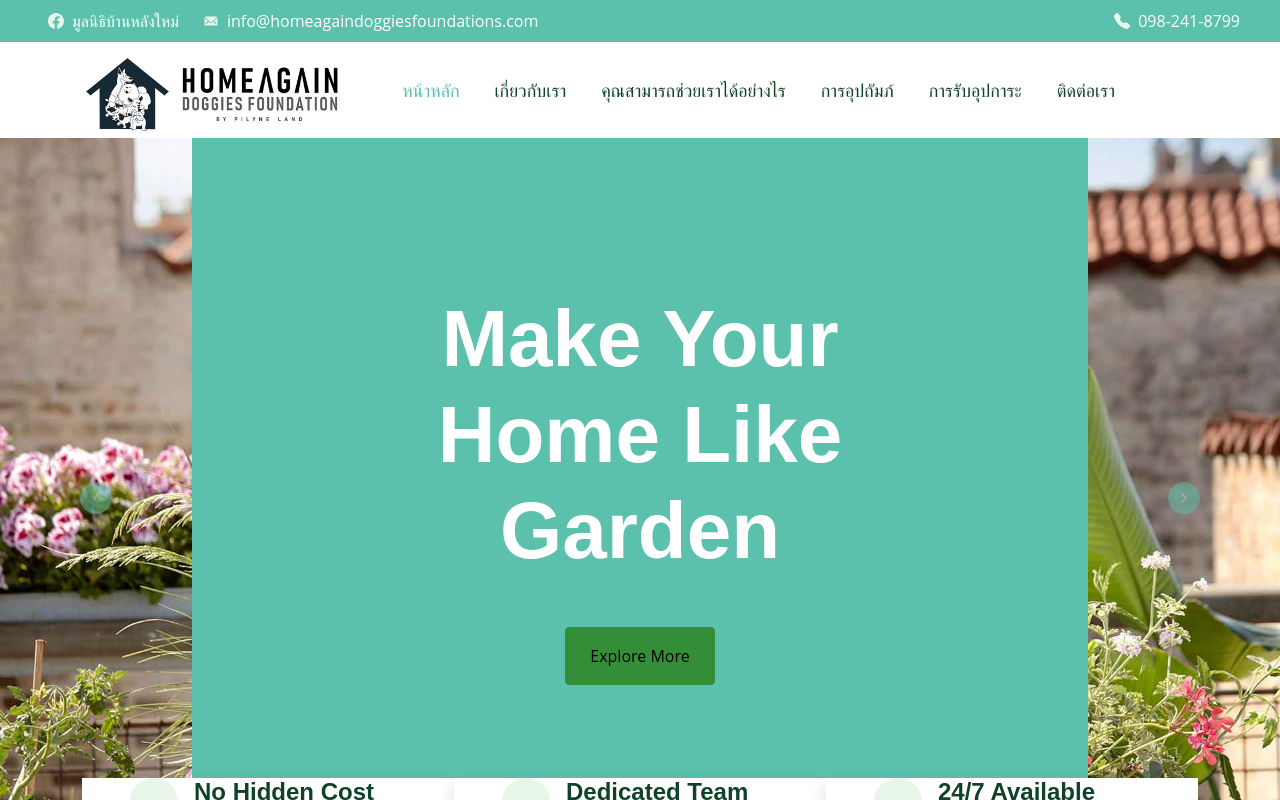
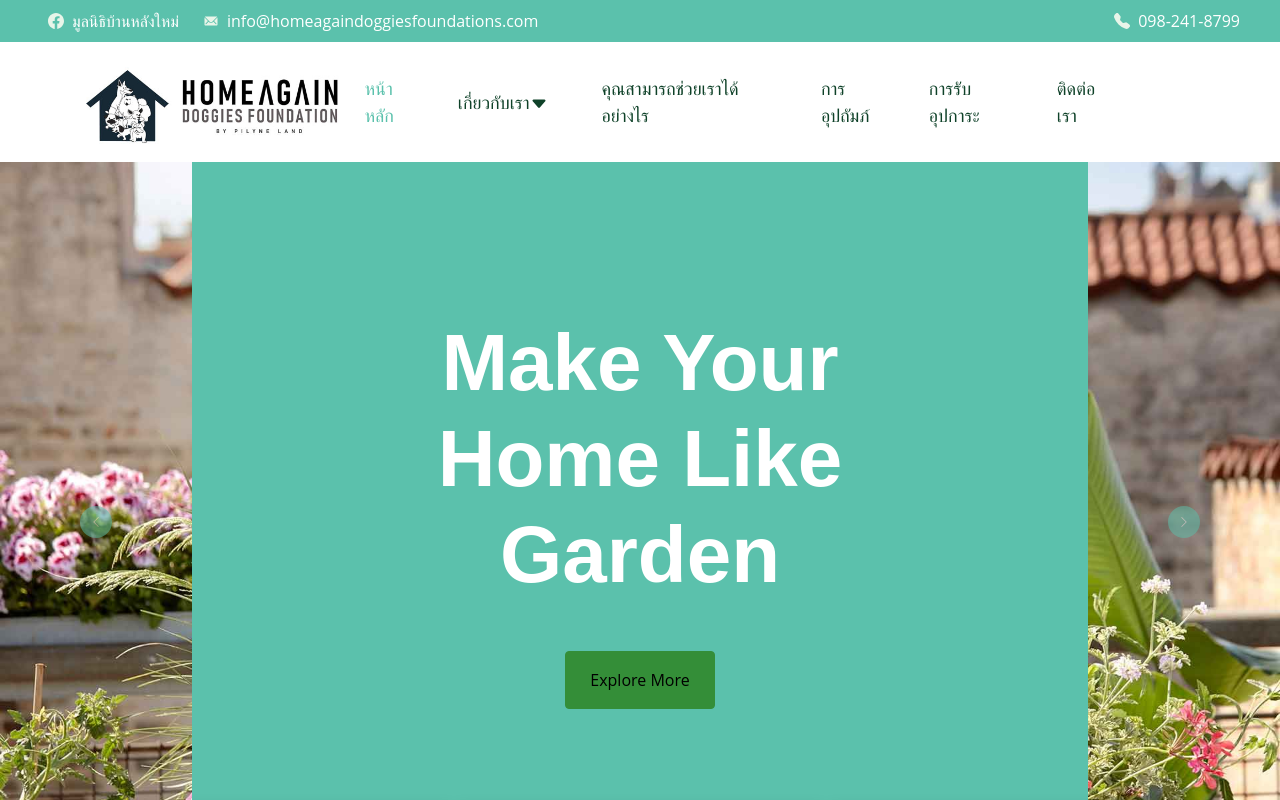
Before and after one commit to MEE-POONG/Homeagain, a Next.js app: page / in a window 1280 px wide. Shown: the top 800 px of the page. Built offline with nearby package versions, Linux system fonts and the light colour scheme.

Commit message:
theme-update

```diff
--- a/components/NavigationBar.tsx
+++ b/components/NavigationBar.tsx
@@ -1,7 +1,8 @@
 import Link from 'next/link';
 import React, { useEffect, useState } from "react";
 import { useRouter } from "next/router";
-import { Navbar, Container, Nav, Button } from 'react-bootstrap';
+import { Navbar, Container, Nav, Button, Dropdown } from 'react-bootstrap';
+import { BsFillCaretDownFill } from 'react-icons/bs';
 
 export default function NavigationBar(): JSX.Element {
   const { asPath } = useRouter();
@@ -20,12 +21,17 @@ export default function NavigationBar(): JSX.Element {
       setNavbarTop(false);
     }
   };
+
+  const [checkClickPath, setCheckClickPath] = useState("/");
+  useEffect(() => {
+    setCheckClickPath(asPath);
+  }, [asPath]);
   return (
     <div id="sticky-wrapper" className="sticky-wrapper" >
       <Navbar expand="lg" className={navbarTop ? 'fixed-top' : ''}>
         <Container>
           <Navbar.Brand href="/">
-            <img  src="/images/banner.jpg" height={80}   alt="" />
+            <img src="/images/banner.jpg" height={80} alt="" />
           </Navbar.Brand>
           <Navbar.Toggle aria-controls="navbarNav" />
           <Navbar.Collapse id="navbarNav">
@@ -33,9 +39,30 @@ export default function NavigationBar(): JSX.Element {
               <Link href="/" className={asPath === "/" ? "nav-link click-scroll active" : "nav-link click-scroll"}>
                 หน้าหลัก
               </Link>
-              <Link href="/about" className={asPath === "/about" ? "nav-link click-scroll active" : "nav-link click-scroll"}>
+              {/* <Link href="/about" className={asPath === "/about" ? "nav-link click-scroll active" : "nav-link click-scroll"}>
                 เกี่ยวกับเรา
-              </Link>
+              </Link> */}
+
+              <Dropdown >
+                <Dropdown.Toggle variant=""
+                  className={
+                    checkClickPath === "/about" || checkClickPath === "/about" || checkClickPath === "/about"
+                      ? "nav-item nav-link active"
+                      : "nav-item nav-link"} id="dropdown-basic">
+                  เกี่ยวกับเรา
+                  <i className="me-2">
+                    <BsFillCaretDownFill />
+                  </i>
+                </Dropdown.Toggle>
+
+                <Dropdown.Menu
+                  className=''>
+                  <Dropdown.Item href="/about">ความเป็นมาของเรา</Dropdown.Item>
+                  <Dropdown.Item href="/about">คณะกรรมการ</Dropdown.Item>
+                  <Dropdown.Item href="/about">การทำงานของเรา</Dropdown.Item>
+                </Dropdown.Menu>
+              </Dropdown>
+
               <Link href="/sponsorship" className={asPath === "/product" ? "nav-link click-scroll active" : "nav-link click-scroll"}>
                 คุณสามารถช่วยเราได้อย่างไร
               </Link>
--- a/src/scss/navbar.css
+++ b/src/scss/navbar.css
@@ -1 +1 @@
-.navbar.sticky-top{top:-100px;transition:.5s}.navbar .navbar-brand,.navbar a.btn{height:80px}.navbar .navbar-nav .nav-link{margin-right:35px;padding:25px 0;color:var(--dark);font-size:18px;font-weight:500;outline:none}.navbar .navbar-nav .nav-link:hover,.navbar .navbar-nav .nav-link.active{color:var(--primary)}.navbar .dropdown-toggle::after{border:none;content:"";font-family:"Font Awesome 5 Free";font-weight:900;vertical-align:middle;margin-left:8px}@media(max-width: 991.98px){.navbar .navbar-nav .nav-link{margin-right:0;padding:10px 0}.navbar .navbar-nav{border-top:1px solid #eee}}@media(min-width: 992px){.navbar .nav-item .dropdown-menu{display:block;border:none;margin-top:0;top:150%;opacity:0;visibility:hidden;transition:.5s}.navbar .nav-item:hover .dropdown-menu{top:100%;visibility:visible;transition:.5s;opacity:1}}
+.navbar.sticky-top{top:-100px;transition:.5s}.navbar .navbar-brand,.navbar a.btn{height:80px}.navbar .navbar-nav .nav-link{margin-right:35px;padding:25px 0;color:var(--dark);font-size:18px;font-weight:500;outline:none}.navbar .navbar-nav .nav-link:hover,.navbar .navbar-nav .nav-link.active{color:var(--primary)}.navbar .dropdown-toggle::after{border:none;font-weight:900;vertical-align:middle;margin-left:10px}@media(max-width: 991.98px){.navbar .navbar-nav .nav-link{margin-right:0;padding:10px 0}.navbar .navbar-nav{border-top:1px solid #eee}}@media(min-width: 992px){.navbar .nav-item .dropdown-menu{display:block;border:none;margin-top:0;top:150%;opacity:0;visibility:hidden;transition:.5s}.navbar .nav-item:hover .dropdown-menu{top:100%;visibility:visible;transition:.5s;opacity:1}}.dropdown-item{display:block;width:100%;padding:.25rem 1rem;clear:both;font-weight:400;color:#212529;text-align:inherit;white-space:nowrap;background-color:rgba(0,0,0,0);border:0}
--- a/src/scss/navbar.scss
+++ b/src/scss/navbar.scss
@@ -28,11 +28,9 @@
 
 .navbar .dropdown-toggle::after {
     border: none;
-    content: "\f107";
-    font-family: "Font Awesome 5 Free";
     font-weight: 900;
     vertical-align: middle;
-    margin-left: 8px;
+    margin-left: 10px;
 }
 
 @media (max-width: 991.98px) {
@@ -64,3 +62,15 @@
         opacity: 1;
     }
 }
+.dropdown-item {
+    display: block;
+    width: 100%;
+    padding: 0.25rem 1rem;
+    clear: both;
+    font-weight: 400;
+    color: #212529;
+    text-align: inherit;
+    white-space: nowrap;
+    background-color: rgba(0,0,0,0);
+    border: 0;
+}
--- a/src/scss/theams.scss
+++ b/src/scss/theams.scss
@@ -21,7 +21,7 @@ h1,
 h2,
 .h2,
 .fw-bold {
-    font-weight: 700 !important;
+    font-weight: 700 ;
 }
 
 h3,
@@ -29,7 +29,7 @@ h3,
 h4,
 .h4,
 .fw-medium {
-    font-weight: 600 !important;
+    font-weight: 600 ;
 }
 
 h5,
```
Also changed, not shown: container/About/ourwork.tsx (added, +7 -0 lines), src/pages/about.tsx (+0 -7 lines), container/About/committee.tsx (added), container/About/origin.tsx (added), container/Contact/emergency_contact.tsx (added), container/Contact/foundation_contact.tsx (added), src/scss/globals.css, src/scss/theams.css.
